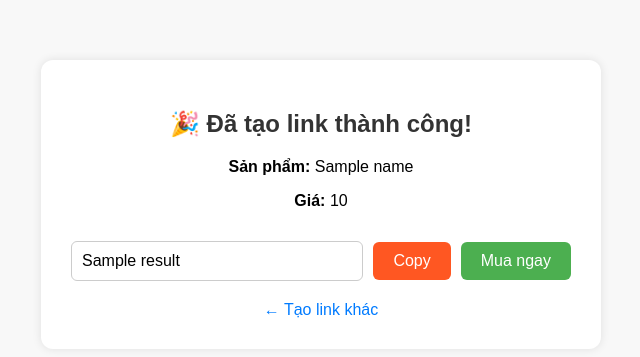
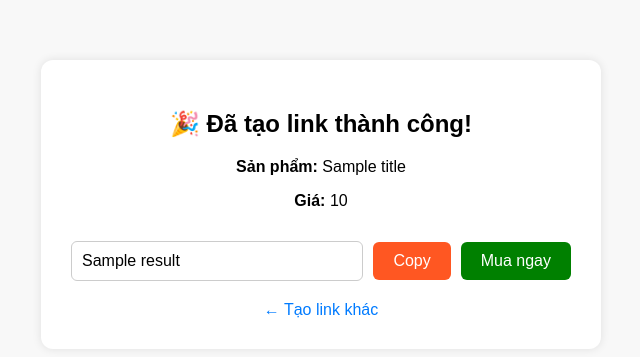
Before and after one commit to haudau2021/getlinkshope-ytb, a Flask app: template templates/preview.html in a window 1280 px wide. Shown: the top 357 px of the page, without its empty margins (319-959 px from the left). Run offline with Flask 3, Linux system fonts and the light colour scheme; the template is opened without the code that fills it: most values are stand-ins (such as "Sample title", 1, 10 or a date in 2020).

Commit message:
Add files via upload

```diff
--- a/app.py
+++ b/app.py
@@ -1,77 +1,71 @@
 from flask import Flask, render_template, request
 from urllib.parse import urlparse, parse_qs, urlencode, urlunparse
+from bs4 import BeautifulSoup
+from datetime import datetime
+import requests
 import csv
-from datetime import datetime
 import os
-import requests
-from bs4 import BeautifulSoup
 
 app = Flask(__name__)
 
-# === Cấu hình ===
 AFFILIATE_ID = "haudau-aff"
 CSV_FILE = "history.csv"
 
-# === Hàm gắn affiliate vào link ===
 def add_affiliate(link):
     parsed = urlparse(link)
     query = parse_qs(parsed.query)
-    query['af_lid'] = AFFILIATE_ID
-    query['af_siteid'] = AFFILIATE_ID
+    query["af_lid"] = AFFILIATE_ID
+    query["af_siteid"] = AFFILIATE_ID
     new_query = urlencode(query, doseq=True)
     return urlunparse(parsed._replace(query=new_query))
 
-# === Hàm lưu thông tin vào CSV ===
-def save_to_csv(original, final, name, price):
-    file_exists = os.path.isfile(CSV_FILE)
-    with open(CSV_FILE, mode='a', newline='', encoding='utf-8') as f:
-        writer = csv.writer(f)
-        if not file_exists:
-            writer.writerow(["Thời gian", "Link gốc", "Link đã tạo", "Tên SP", "Giá SP"])
-        writer.writerow([
-            datetime.now().strftime("%Y-%m-%d %H:%M:%S"),
-            original, final, name, price
-        ])
-
-# === Lấy thông tin sản phẩm Shopee ===
 def get_product_info(link):
     try:
-        headers = {
-            "User-Agent": "Mozilla/5.0"
-        }
-        res = requests.get(link, headers=headers, timeout=10)
+        session = requests.Session()
+        headers = {"User-Agent": "Mozilla/5.0"}
+        resp = session.head(link, headers=headers, allow_redirects=True, timeout=10)
+        real_url = resp.url
+
+        res = session.get(real_url, headers=headers, timeout=10)
         soup = BeautifulSoup(res.text, "html.parser")
 
         title_tag = soup.find("title")
-        name = title_tag.text.strip() if title_tag else "Không rõ"
+        title = title_tag.get_text(strip=True) if title_tag else "Không rõ"
 
-        price_meta = soup.find("meta", property="product:price:amount")
-        price = price_meta["content"] if price_meta else "Không rõ"
+        price_tag = soup.find("meta", property="product:price:amount")
+        price = price_tag["content"] if price_tag else "Không rõ"
 
-        image_meta = soup.find("meta", property="og:image")
-        image = image_meta["content"] if image_meta else None
+        return title, price
+    except Exception as e:
+        print(f"Lỗi khi lấy thông tin sản phẩm: {e}")
+        return "Không rõ", "Không rõ"
 
-        return name, price, image
-    except Exception as e:
-        print("Lỗi khi lấy thông tin sản phẩm:", e)
-        return "Không rõ", "Không rõ", None
+def save_to_csv(original, affiliate):
+    file_exists = os.path.isfile(CSV_FILE)
+    with open(CSV_FILE, mode="a", newline="", encoding="utf-8") as f:
+        writer = csv.writer(f)
+        if not file_exists:
+            writer.writerow(["Thời gian", "Link gốc", "Link đã gắn Affiliate"])
+        writer.writerow([datetime.now().strftime("%Y-%m-%d %H:%M:%S"), original, affiliate])
 
-# === Trang chính ===
 @app.route("/", methods=["GET", "POST"])
 def index():
     if request.method == "POST":
-        original = request.form.get("shopee_link")
-        if not original:
-            return render_template("index.html", error="Vui lòng nhập link Shopee.", now=datetime.now())
+        original_link = request.form.get("shopee_link")
+        if not original_link:
+            return render_template("index.html", error="Vui lòng nhập link Shopee.")
 
-        final = add_affiliate(original)
-        name, price, image = get_product_info(original)
-        save_to_csv(original, final, name, price)
-        return render_template("preview.html", original=original, result=final, name=name, price=price, image=image)
+        final_link = add_affiliate(original_link)
+        title, price = get_product_info(original_link)
+        save_to_csv(original_link, final_link)
 
+        return render_template("preview.html",
+                               original=original_link,
+                               result=final_link,
+                               title=title,
+                               price=price,
+                               now=datetime.now())
     return render_template("index.html", now=datetime.now())
 
-# === Khởi chạy Flask App ===
 if __name__ == "__main__":
-    port = int(os.environ.get("PORT", 10000))
-    app.run(debug=True, host="0.0.0.0", port=port)
+    app.run(debug=True)
--- a/requirements.txt
+++ b/requirements.txt
@@ -1,3 +1,3 @@
 Flask
+beautifulsoup4
 requests
-beautifulsoup4
--- a/runtime.txt
+++ b/runtime.txt
@@ -1 +1 @@
-python-3.10.12
+python-3.10.13
--- a/static/style.css
+++ b/static/style.css
@@ -4,7 +4,6 @@ body {
   margin: 0;
   padding: 0;
 }
-
 .container {
   background: #fff;
   width: 90%;
@@ -15,11 +14,6 @@ body {
   box-shadow: 0 0 10px rgba(0,0,0,0.1);
   text-align: center;
 }
-
-h1, h2 {
-  color: #333;
-}
-
 input[type="text"] {
   width: 90%;
   padding: 10px;
@@ -28,7 +22,6 @@ input[type="text"] {
   border-radius: 6px;
   font-size: 16px;
 }
-
 button {
   margin-top: 15px;
   padding: 10px 20px;
@@ -39,11 +32,9 @@ button {
   font-size: 16px;
   cursor: pointer;
 }
-
 button:hover {
   background-color: #e64a19;
 }
-
 .link-box {
   margin-top: 10px;
   display: flex;
@@ -51,27 +42,22 @@ button:hover {
   align-items: center;
   gap: 10px;
 }
-
 .link-box input {
   flex: 1;
 }
-
 .error {
   color: red;
   margin-top: 15px;
 }
-
 .back {
   display: inline-block;
   margin-top: 20px;
   text-decoration: none;
   color: #007bff;
 }
-
 .back:hover {
   text-decoration: underline;
 }
-
 .footer {
   text-align: center;
   color: #888;
--- a/templates/preview.html
+++ b/templates/preview.html
@@ -2,28 +2,26 @@
 <html lang="vi">
 <head>
     <meta charset="UTF-8">
-  <title>Kết quả</title>
-  <link rel="stylesheet" href="/static/style.css">
+    <title>Link Shopee</title>
+    <link rel="stylesheet" href="{{ url_for('static', filename='style.css') }}">
 </head>
 <body>
     <div class="container">
         <h2>🎉 Đã tạo link thành công!</h2>
-    <p><strong>Sản phẩm:</strong> {{ name }}</p>
+        <p><strong>Sản phẩm:</strong> {{ title }}</p>
         <p><strong>Giá:</strong> {{ price }}</p>
         <div class="link-box">
-      <input type="text" id="resultLink" value="{{ result }}" readonly>
-      <button onclick="copyLink()">Copy</button>
-      <a href="{{ result }}" target="_blank"><button style="background:#4CAF50">Mua ngay</button></a>
+            <input type="text" value="{{ result }}" id="resultInput" readonly>
+            <button onclick="copy()">Copy</button>
+            <a href="{{ result }}" target="_blank"><button style="background-color:green;">Mua ngay</button></a>
         </div>
         <a class="back" href="/">← Tạo link khác</a>
     </div>
     <script>
-    function copyLink() {
-      const copyText = document.getElementById("resultLink");
+        function copy() {
+            var copyText = document.getElementById("resultInput");
             copyText.select();
-      copyText.setSelectionRange(0, 99999);
             document.execCommand("copy");
-      alert("Đã copy link: " + copyText.value);
         }
     </script>
 </body>
```
Also changed, not shown: templates/index.html (+4 -5 lines). Lines whose indentation alone changed are shown as unchanged.
